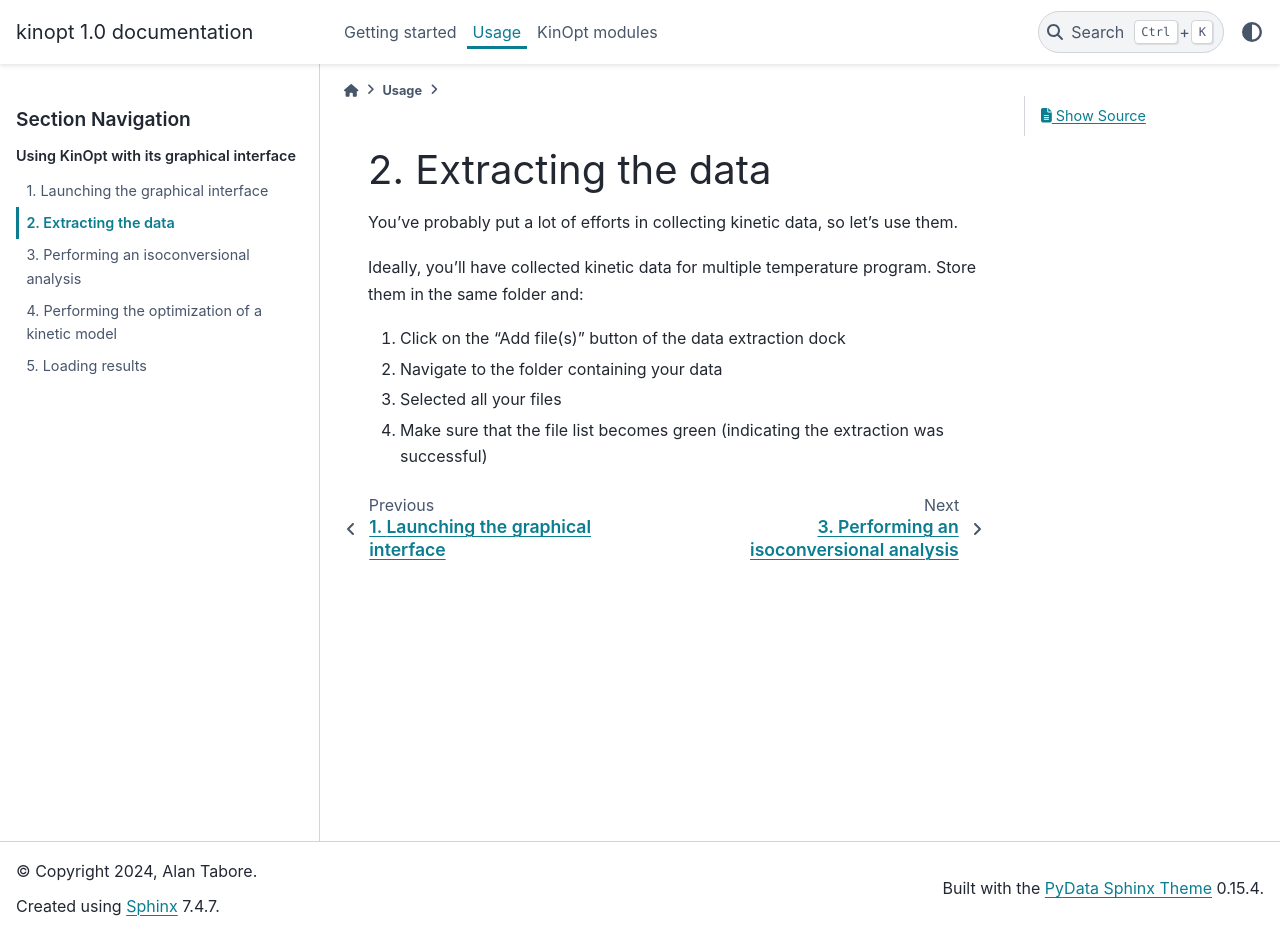
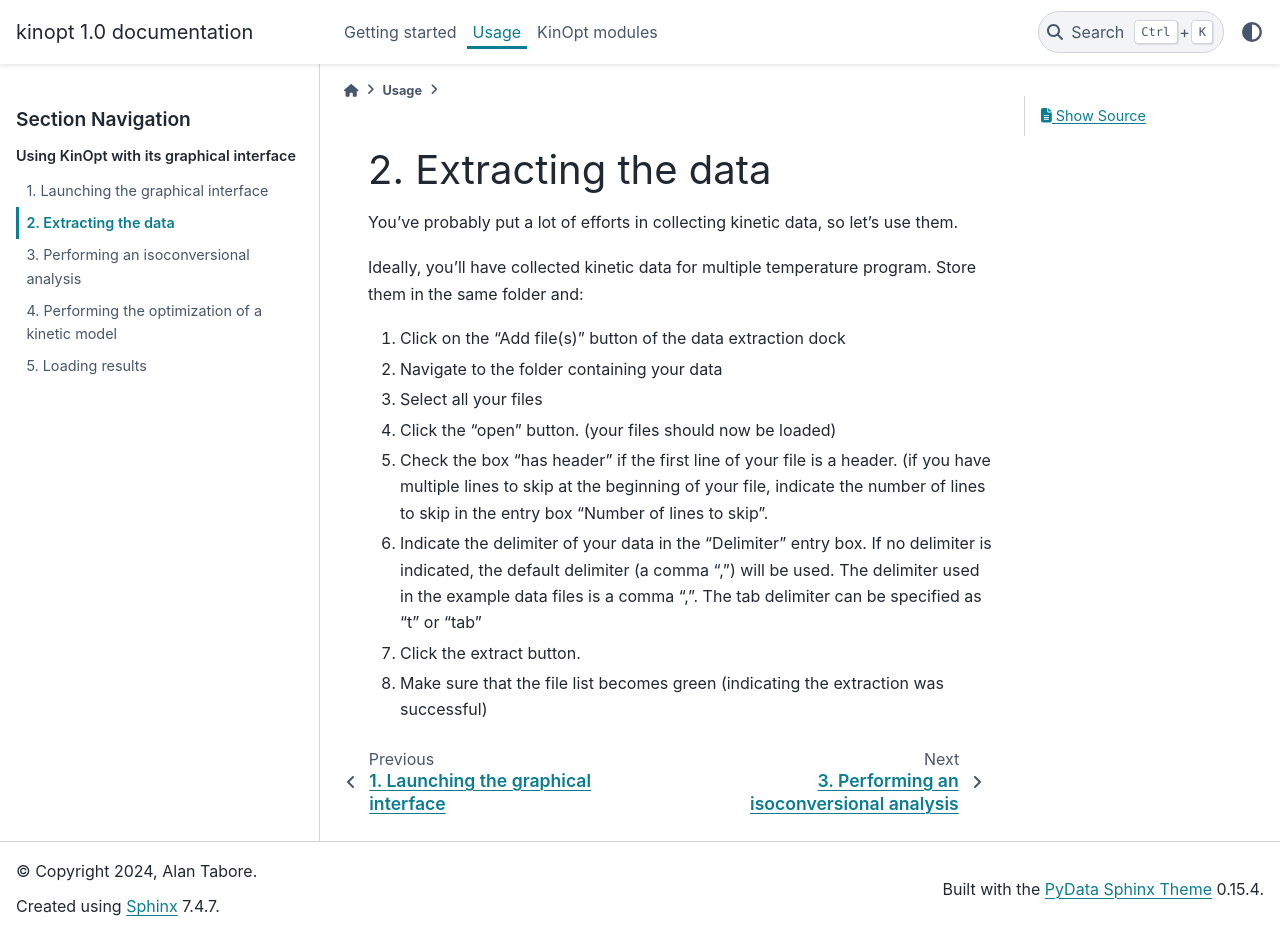
Before and after one commit to alan-tabore/KinOpt, a Sphinx documentation site: the page built from docs/source/launch_data_extraction.rst, in a window 1280 px wide and 935 px high. Built offline with Sphinx 7.4.7 and the PyData theme 0.15.4, drawn with Linux system fonts in a browser that asks for light colours.

Commit message:
Update launch_data_extraction.rst

```diff
--- a/docs/source/launch_data_extraction.rst
+++ b/docs/source/launch_data_extraction.rst
@@ -8,5 +8,9 @@ Store them in the same folder and:
 
 1. Click on the "Add file(s)" button of the data extraction dock
 2. Navigate to the folder containing your data
-3. Selected all your files
-4. Make sure that the file list becomes green (indicating the extraction was successful)
+3. Select all your files
+4. Click the "open" button. (your files should now be loaded)
+5. Check the box "has header" if the first line of your file is a header. (if you have multiple lines to skip at the beginning of your file, indicate the number of lines to skip in the entry box "Number of lines to skip".
+6. Indicate the delimiter of your data in the "Delimiter" entry box. If no delimiter is indicated, the default delimiter (a comma ",") will be used. The delimiter used in the example data files is a comma ",". The tab delimiter can be specified as "\t" or "tab"
+7. Click the extract button.
+8. Make sure that the file list becomes green (indicating the extraction was successful)
```
